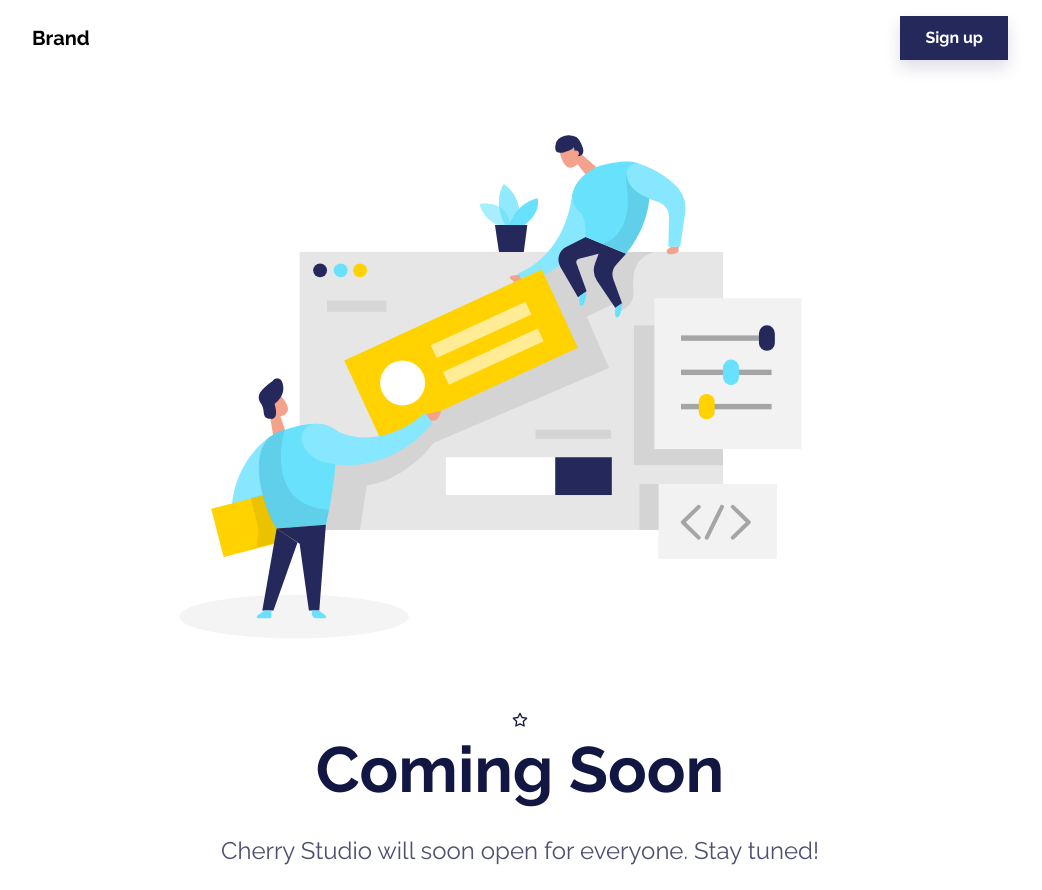
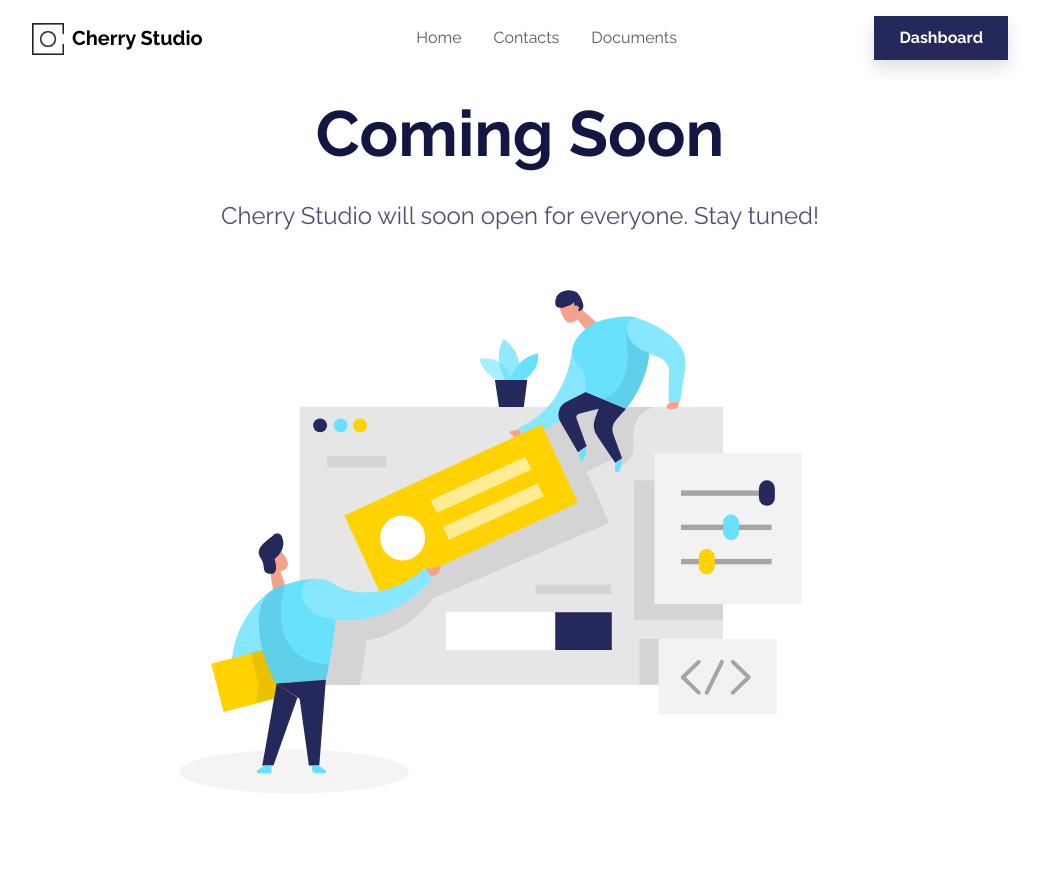
Before and after one commit to cherrystudio/home, a website: page static/coming-soon.html in a window 1280 px wide. Shown: the top 890 px of the page, without its empty margins (120-1162 px from the left). Drawn offline with Linux system fonts and the light colour scheme.

Commit message:
update coming soon page

```diff
--- a/static/coming-soon.html
+++ b/static/coming-soon.html
@@ -27,23 +27,24 @@
 
 <body>
     <nav class="navbar navbar-expand-md fixed-top navbar-shrink py-3" id="mainNav">
-        <div class="container"><a class="navbar-brand d-flex align-items-center" href="/"><span>Brand</span></a><button data-bs-toggle="collapse" class="navbar-toggler" data-bs-target="#navcol-1"><span class="visually-hidden">Toggle navigation</span><span class="navbar-toggler-icon"></span></button>
+        <div class="container"><a class="navbar-brand d-flex align-items-center" href="index.html"><span class="me-2"><img src="assets/img/Cherry%20studio%20logo.png" width="32" height="32"></span><span>Cherry Studio</span></a><button data-bs-toggle="collapse" class="navbar-toggler" data-bs-target="#navcol-1"><span class="visually-hidden">Toggle navigation</span><span class="navbar-toggler-icon"></span></button>
             <div class="collapse navbar-collapse" id="navcol-1">
-                <ul class="navbar-nav mx-auto"></ul><a class="btn btn-primary shadow" role="button" href="signup.html">Sign up</a>
+                <ul class="navbar-nav mx-auto">
+                    <li class="nav-item"><a class="nav-link" href="index.html">Home</a></li>
+                    <li class="nav-item"><a class="nav-link" href="contacts.html">Contacts</a></li>
+                    <li class="nav-item"><a class="nav-link" href="https://docs.cherrystudio.io">Documents</a></li>
+                </ul><a class="btn btn-primary shadow" role="button" href="https://dashboard.cherrystudio.io">Dashboard</a>
             </div>
         </div>
     </nav>
     <section class="py-5 mt-5">
         <div class="container">
             <div class="row row-cols-1 d-flex justify-content-center align-items-center">
-                <div class="col-md-10 text-center"><img class="img-fluid w-100" src="assets/img/illustrations/web-development.svg"><svg xmlns="http://www.w3.org/2000/svg" width="1em" height="1em" viewBox="0 0 24 24" stroke-width="2" stroke="currentColor" fill="none" stroke-linecap="round" stroke-linejoin="round" class="icon icon-tabler icon-tabler-star">
-                        <path stroke="none" d="M0 0h24v24H0z" fill="none"></path>
-                        <path d="M12 17.75l-6.172 3.245l1.179 -6.873l-5 -4.867l6.9 -1l3.086 -6.253l3.086 6.253l6.9 1l-5 4.867l1.179 6.873z"></path>
-                    </svg></div>
                 <div class="col text-center">
                     <h2 class="display-3 fw-bold mb-4">Coming Soon</h2>
                     <p class="fs-4 text-muted">Cherry Studio will soon open for everyone. Stay tuned!</p>
                 </div>
+                <div class="col-md-10 text-center"><img class="img-fluid w-100" src="assets/img/illustrations/web-development.svg"></div>
             </div>
         </div>
     </section>
```
